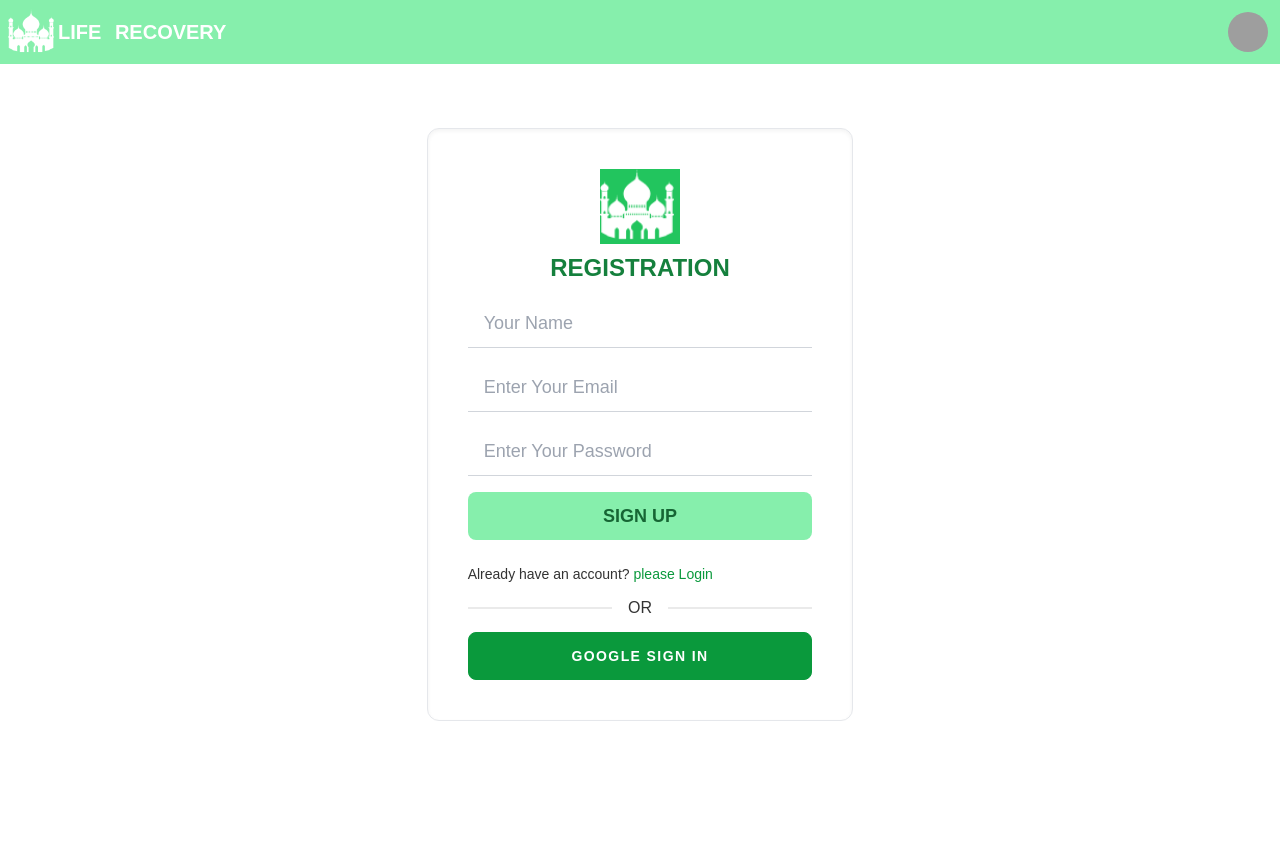
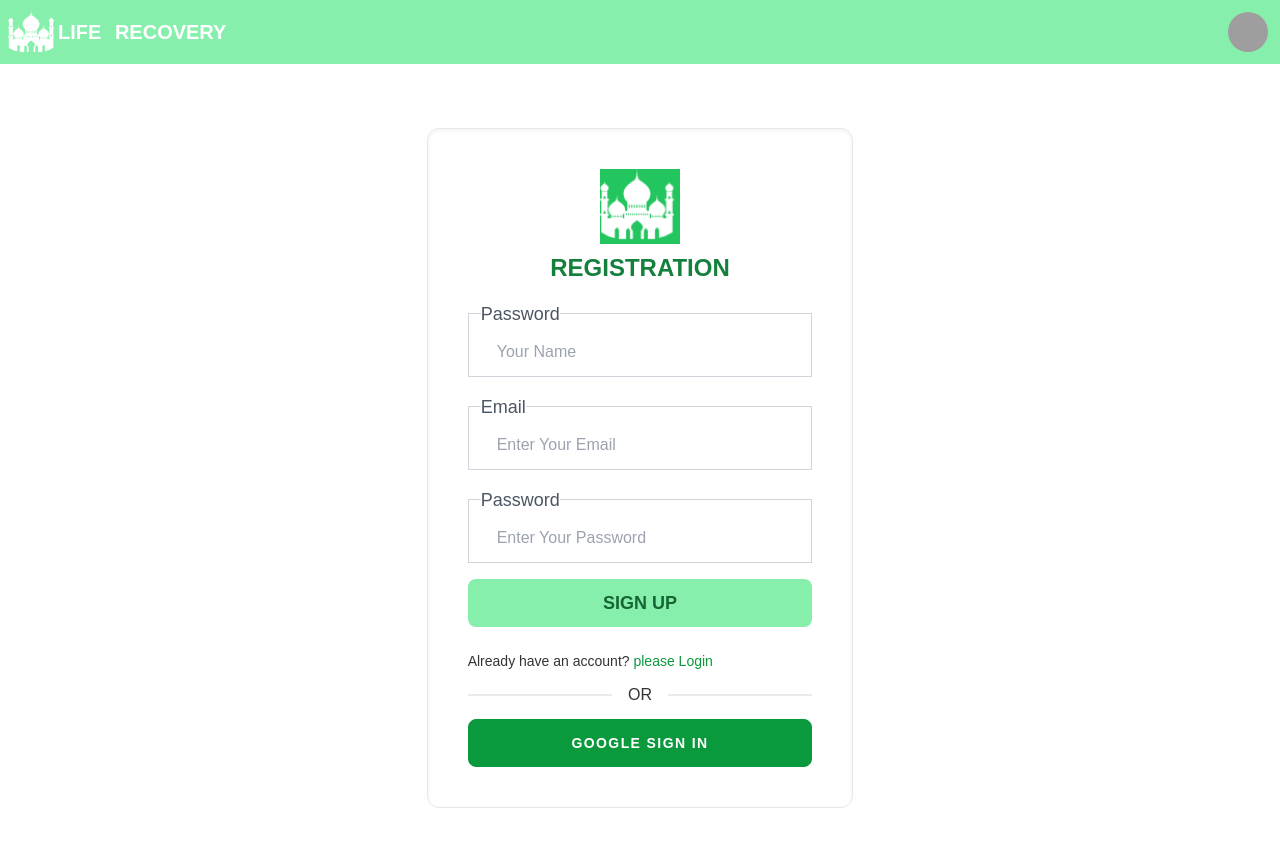
Before and after one commit to Safiul-Azam/life-recovery, a React (Create React App) app: page /signUp in a window 1280 px wide. Shown: the top 846 px of the page. Before the commit the page ends 800 px from the top, so only its background shows below. Built offline with nearby package versions, Linux system fonts and the light colour scheme; no server answers; grey boxes are pictures that could not be loaded.

Commit message:
login style is done

```diff
--- a/src/pages/Authentication/Login.jsx
+++ b/src/pages/Authentication/Login.jsx
@@ -16,7 +16,7 @@ const Login = () => {
         error,
     ] = useSignInWithEmailAndPassword(auth);
     if (loading) {
-        return <p>Loading...</p>
+        return <p className='text-green-600 text-xl text-center mt-20'>Loading...</p>
     }
     if (user) {
         navigate('/')
@@ -38,6 +38,8 @@ const Login = () => {
                     {/* <label className="label">
                         <span className="label-text">Email</span>
                     </label> */}
+                    <fieldset class="border border-solid px-3 text-gray-600 border-gray-300">
+                        <legend class="text-lg">Email</legend>
                         <input
                             {...register('email', {
                                 required: {
@@ -50,9 +52,9 @@ const Login = () => {
                                 }
                             })}
                             type="email" placeholder="Enter Your Email"
-                        className="input border-b-gray-300 outline-0 focus:outline-none focus:border-b-primary text-lg border-x-0 border-t-0 w-full rounded-none"
-
+                            className="input border-none focus:border-none  outline-0 focus:outline-none w-full rounded-none"
                         />
+                    </fieldset>
                     <label className="label">
                         {errors.email?.type === 'required' && <span className="label-text-alt text-error">{errors.email.message}</span>}
                         {errors.email?.type === 'pattern' && <span className="label-text-alt text-error">{errors.email.message}</span>}
@@ -62,6 +64,8 @@ const Login = () => {
                     {/* <label className="label">
                         <span className="label-text">Password</span>
                     </label> */}
+                    <fieldset class="border border-solid px-3 text-gray-600 border-gray-300">
+                        <legend class="text-lg">Password</legend>
                         <input
                             {...register('password', {
                                 required: {
@@ -74,9 +78,9 @@ const Login = () => {
                                 }
                             })}
                             type="password" placeholder="Enter Your Password"
-                        className="input border-b-gray-300 outline-0 focus:outline-none focus:border-b-primary text-lg border-x-0 border-t-0 w-full rounded-none"
-
+                            className="input border-none focus:border-none  outline-0 focus:outline-none w-full rounded-none"
                         />
+                    </fieldset>
                     <label className="label">
                         {errors.password?.type === 'required' && <span className="label-text-alt text-error">{errors.password.message}</span>}
                         {errors.password?.type === 'pattern' && <span className="label-text-alt text-error">{errors.password.message}</span>}
--- a/src/pages/Authentication/Signup.jsx
+++ b/src/pages/Authentication/Signup.jsx
@@ -17,20 +17,20 @@ const SignUp = () => {
     ] = useCreateUserWithEmailAndPassword(auth);
     console.log(user);
     const [updateProfile, updating, updateError] = useUpdateProfile(auth);
-    const onSubmit =async data => {
+    const onSubmit = async data => {
         const displayName = data.displayName
         await createUserWithEmailAndPassword(data.email, data.password)
-        await updateProfile({displayName})
+        await updateProfile({ displayName })
         console.log(data)
     };
-    if(loading||updating){
-        return <p>Loading...</p>
+    if (loading || updating) {
+        return <p className='text-green-600 text-xl text-center mt-20'>Loading...</p>
     }
     let errorMessage;
-    if(error || updateError){
+    if (error || updateError) {
         errorMessage = <p className='text-red-400'>{error.message || updateError.message}</p>
     }
-    if(user){
+    if (user) {
         navigate('/')
     }
     return (
@@ -39,9 +39,8 @@ const SignUp = () => {
             <h2 className="text-2xl text-green-700 font-bold text-center mb-4 uppercase">Registration</h2>
             <form className='' onSubmit={handleSubmit(onSubmit)}>
                 <div className="form-control w-full">
-                    {/* <label className="label">
-                        <span className="label-text">Your Name</span>
-                    </label> */}
+                    <fieldset class="border border-solid px-3 text-gray-600 border-gray-300">
+                        <legend class="text-lg">Password</legend>
                         <input
                             {...register('displayName', {
                                 required: {
@@ -50,9 +49,11 @@ const SignUp = () => {
                                 }
                             })}
                             type="text" placeholder="Your Name"
-                        className="input border-b-gray-300 outline-0 focus:outline-none focus:border-b-primary text-lg border-x-0 border-t-0 w-full rounded-none"
+                            className="input border-none focus:border-none  outline-0 focus:outline-none w-full rounded-none"
 
                         />
+                    </fieldset>
+
                     <label className="label">
                         {errors.name?.type === 'required' && <span className="label-text-alt text-error">{errors.name.message}</span>}
                     </label>
@@ -61,6 +62,8 @@ const SignUp = () => {
                     {/* <label className="label">
                         <span className="label-text">Email</span>
                     </label> */}
+                    <fieldset class="border border-solid px-3 text-gray-600 border-gray-300">
+                        <legend class="text-lg">Email</legend>
                         <input
                             {...register('email', {
                                 required: {
@@ -73,9 +76,9 @@ const SignUp = () => {
                                 }
                             })}
                             type="email" placeholder="Enter Your Email"
-                        className="input border-b-gray-300 outline-0 focus:outline-none focus:border-b-primary text-lg border-x-0 border-t-0 w-full rounded-none"
-
+                            className="input border-none focus:border-none  outline-0 focus:outline-none w-full rounded-none"
                         />
+                    </fieldset>
                     <label className="label">
                         {errors.email?.type === 'required' && <span className="label-text-alt text-error">{errors.email.message}</span>}
                         {errors.email?.type === 'pattern' && <span className="label-text-alt text-error">{errors.email.message}</span>}
@@ -85,6 +88,8 @@ const SignUp = () => {
                     {/* <label className="label">
                         <span className="label-text">Password</span>
                     </label> */}
+                    <fieldset class="border border-solid px-3 text-gray-600 border-gray-300">
+                        <legend class="text-lg">Password</legend>
                         <input
                             {...register('password', {
                                 required: {
@@ -97,9 +102,9 @@ const SignUp = () => {
                                 }
                             })}
                             type="password" placeholder="Enter Your Password"
-                        className="input border-b-gray-300 outline-0 focus:outline-none focus:border-b-primary text-lg border-x-0 border-t-0 w-full rounded-none"
-
+                            className="input border-none focus:border-none  outline-0 focus:outline-none w-full rounded-none"
                         />
+                    </fieldset>
                     <label className="label">
                         {errors.password?.type === 'required' && <span className="label-text-alt text-error">{errors.password.message}</span>}
                         {errors.password?.type === 'pattern' && <span className="label-text-alt text-error">{errors.password.message}</span>}
@@ -109,7 +114,7 @@ const SignUp = () => {
                 <input className='w-full btn bg-green-300 border-none text-green-800 text-lg' type="submit" value='sign up' />
                 <p className='mt-6 text-sm'>Already have an account? <Link className='text-primary' to='/login'>please Login</Link></p>
             </form>
-            <SocialLogin/>
+            <SocialLogin />
         </div>
     );
 };
--- a/src/pages/Authentication/SocialLogin.jsx
+++ b/src/pages/Authentication/SocialLogin.jsx
@@ -10,7 +10,7 @@ const SocialLogin = () => {
         errorMessage = <p className='text-red-400'>{error.message}</p>
     }
     if(loading){
-        return <p>Loading...</p>
+        return <p className='text-green-600 text-xl text-center mt-20'>Loading...</p>
     }
     return (
         <div className="flex flex-col w-full border-opacity-50">
```
Also changed, not shown: src/images/banner1.png (added). Lines whose indentation alone changed are shown as unchanged.
